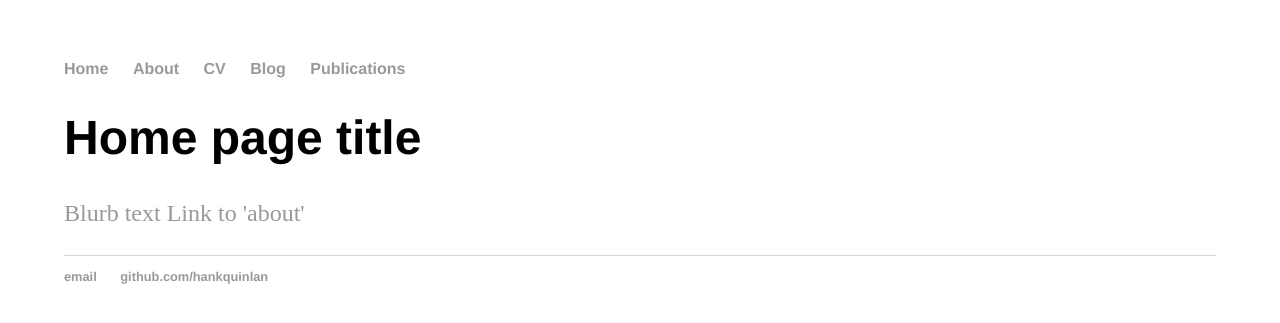
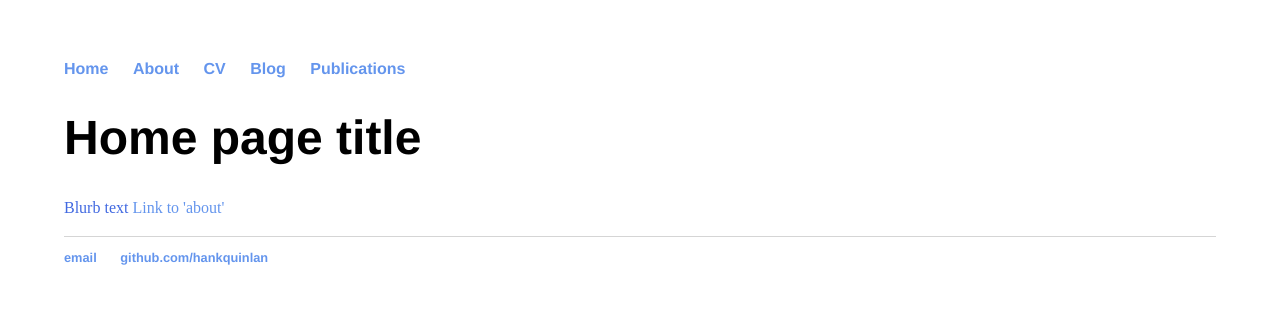
Before and after one commit to Morkney/Morkney.github.io, a Jekyll site: the page built from index.html, in a window 1280 px wide. Shown: the top 323 px of the page. Built offline with Jekyll 4.4.1, drawn with Linux system fonts in a browser that asks for light colours.

Commit message:
Update main.css

```diff
--- a/css/main.css
+++ b/css/main.css
@@ -14,7 +14,7 @@ nav ul li, footer ul li {
 }
 a {
     text-decoration: none;
-    color: #999;
+    color: cornflowerblue;
 }
 a:hover {
     text-decoration: underline;
@@ -24,9 +24,9 @@ h1 {
     font-family:'Helvetica', 'Arial', 'Sans-Serif';
 }
 p {
-    font-size: 1.5em;
+    font-size: 1.0em;
     line-height: 1.4em;
-    color: #999;
+    color: royalblue;
 }
 footer {
     border-top: 1px solid #d5d5d5;
```
